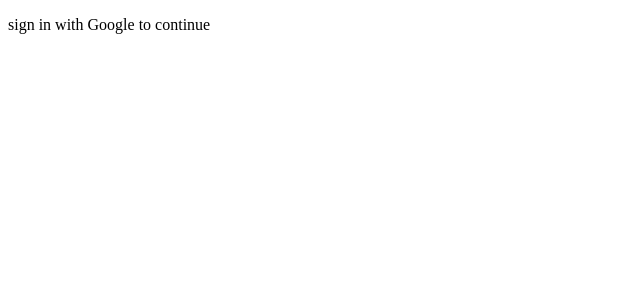
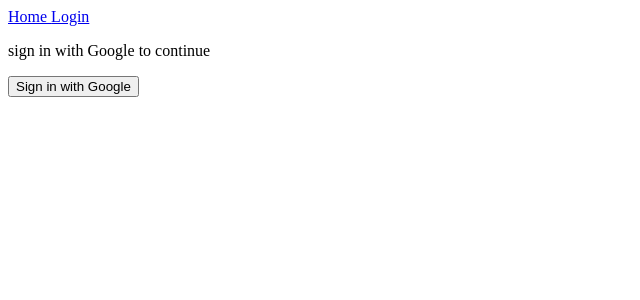
Before and after one commit to MujuniEli/fire-base-social-app, a React (Vite) app: page /login in a window 1280 px wide. Shown: the top 300 px of the page, without its empty margins (0-640 px from the left). Built offline with nearby package versions, Linux system fonts and the light colour scheme.

Commit message:
authentication modifications

```diff
--- a/src/App.tsx
+++ b/src/App.tsx
@@ -3,6 +3,7 @@
 import './App.css'
 import { Main } from './pages/Main'
 import { Login } from './pages/Login'
+import { Nav } from './components/Nav'
 
 function App() {
 
@@ -10,6 +11,7 @@
   return (
     <div className='app'>
       <Router>
+        <Nav />
         <Routes>
           <Route path='/' element={ <Main /> } />
           <Route path='/login' element={ <Login /> } />
--- a/src/pages/Login.tsx
+++ b/src/pages/Login.tsx
@@ -1,7 +1,15 @@
+import { auth, provider } from "../config/firebase"
+import { signInWithPopup } from "firebase/auth"
+
 export const Login = () => {
+    const signInWithGoogle = async () => {
+        const result = await signInWithPopup(auth, provider);
+        console.log(result);
+    }
     return (
             <div className="login">
                 <p>sign in with Google to continue</p>
+                <button onClick={signInWithGoogle}>Sign in with Google</button>
             </div>
     )
 }
--- a/src/pages/Main.tsx
+++ b/src/pages/Main.tsx
@@ -1,3 +1,3 @@
 export const  Main = () => {
-    return <div>main</div>
+    return <div>main page</div>
 }
```
